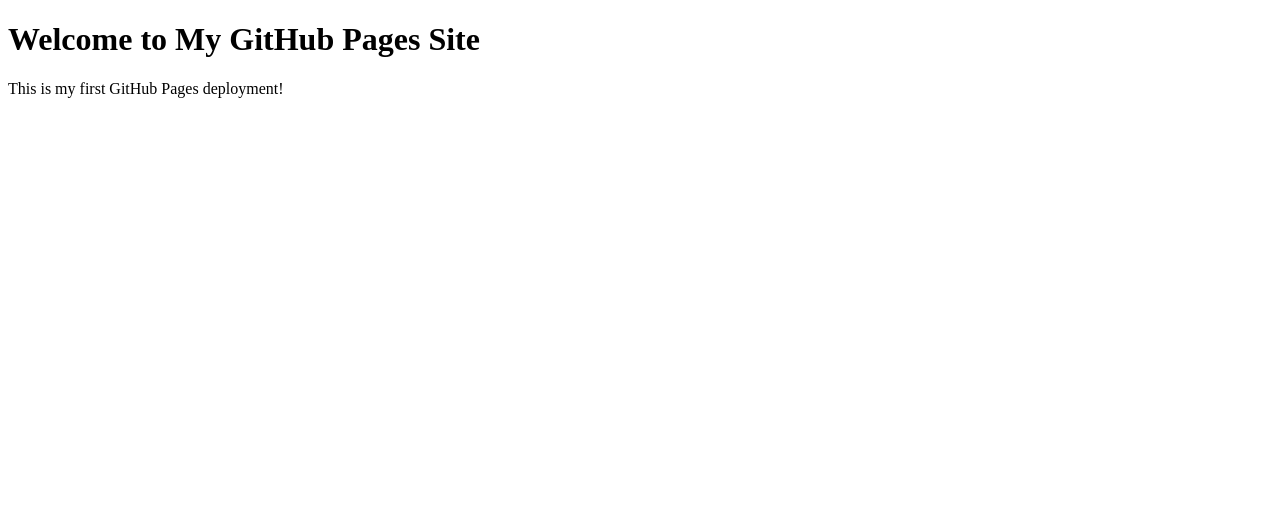
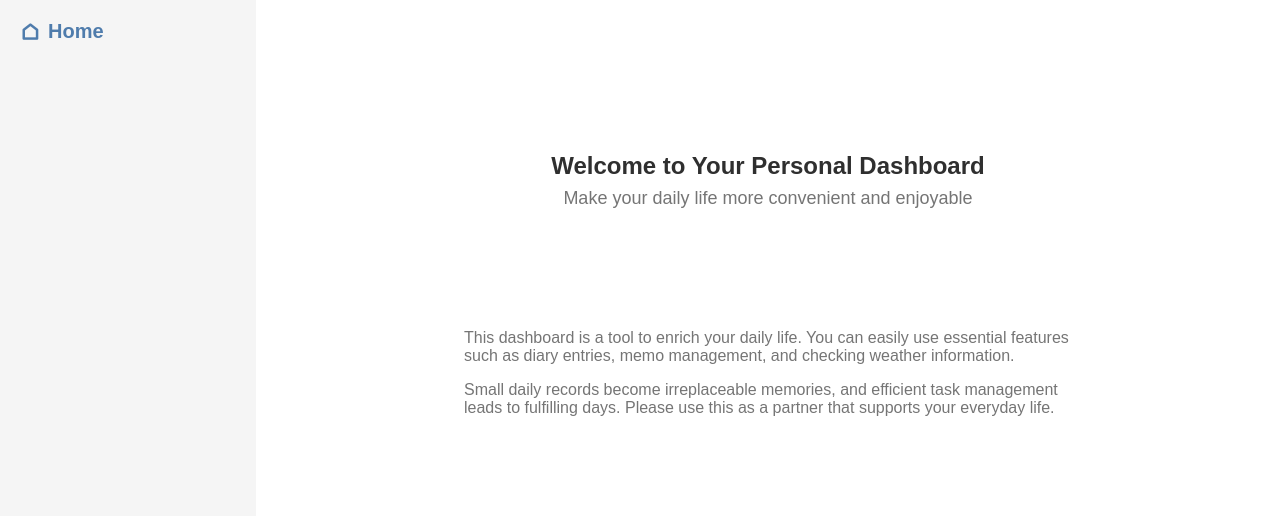
Before and after one commit to Ruan-Weld/my-first-web-app, a plain HTML site: page index.html in a window 1280 px wide. Drawn offline with nearby package versions, Linux system fonts and the light colour scheme.

Commit message:
Add files via upload

```diff
--- a/index.html
+++ b/index.html
@@ -1,12 +1,39 @@
 <!DOCTYPE html>
 <html lang="en">
-<head>
-    <meta charset="UTF-8">
-    <meta name="viewport" content="width=device-width, initial-scale=1.0">
-    <title>My GitHub Pages Site</title>
-</head>
-<body>
-    <h1>Welcome to My GitHub Pages Site</h1>
-    <p>This is my first GitHub Pages deployment!</p>
-</body>
+  <head>
+    <meta charset="UTF-8" />
+    <meta name="viewport" content="width=device-width, initial-scale=1.0" />
+    <title>Dashboard</title>
+    <link rel="stylesheet" href="style.css">
+    <link href="https://cdn.jsdelivr.net/npm/remixicon@4.5.0/fonts/remixicon.css" rel="stylesheet" />
+  </head>
+  <body>
+    <div class="dashboard-container">
+    <aside class="sidebar">
+      <div class="sidebar-header">
+        <a class="sidebar-home" href="#" data-tab="home">
+          <span class="ri-home-line"></span>
+            <span>Home</span>
+        </a>
+      </div>
+    </aside>
+    <main class="main-content">
+      <section class="content-section" id="home">
+        <header class="section-header">
+          <div class="profile-circle">
+            <span class="ri-user-smile-line"></span>
+          </div>
+          <h1 class="section-title">Welcome to Your Personal Dashboard</h1>
+          <p class="section-subtitle">Make your daily life more convenient and enjoyable</p>
+        </header>
+        <div class="section-body">
+          <div class="section-description">
+            <p>This dashboard is a tool to enrich your daily life. You can easily use essential features such as diary entries, memo management, and checking weather information.</p>
+            <p>Small daily records become irreplaceable memories, and efficient task management leads to fulfilling days. Please use this as a partner that supports your everyday life.</p>
+          </div>
+        </div>
+      </section>
+    </main>
+    </div>
+  </body>
 </html>
--- /dev/null
+++ b/style.css
@@ -0,0 +1,117 @@
+/* ブラウザで設定されているスタイルのリセット・共通設定 */
+/* 消さないでください */
+*,
+*::before,
+*::after {
+  box-sizing: border-box;
+}
+body,
+h1,
+h2,
+h3,
+p,
+ul,
+li,
+form,
+input,
+textarea,
+select,
+button {
+  margin: 0;
+  padding: 0;
+  font-family: sans-serif;
+}
+
+ul {
+  list-style: none;
+}
+
+.dashboard-container{
+ display: flex;
+ height: 100vh;
+}
+/* スタイルのリセット終了 */
+
+/* サイドバーとメインコンテンツを包むための要素のスタイルを書いてください */
+.sidebar{
+  width: 256px;
+  flex-shrink: 0;
+  background-color: #f5f5f5;
+  border-right: 1px #e0e0e0;
+  display: flex;
+  flex-direction: column;
+  height: 100%;
+}
+
+/* サイドバーに関連するスタイルを書いてください */
+.sidebar-header{
+  padding: 20px;
+  border-bottom: 1px #e0e0e0
+}
+
+.sidebar-home{
+  font-size: 1.25rem;
+  font-weight: 600;
+  color: #4f7cac;
+  display: flex;
+  align-items: center;
+  gap: 8px;
+  text-decoration: none;
+}
+/* メインコンテンツに関連するスタイルを書いてください */
+.main-content{
+  flex: 1;
+}
+
+.section-header{
+ background-color: white;
+ padding: 32px;
+ border-bottom:  1px #e0e0e0;
+ text-align: center;
+}
+
+.profile-circle{
+  width: 96px;
+  height: 96px;
+  border-radius: 50%;
+  display: flex;
+  justify-content: center;
+  align-items: center;
+  margin: 0 auto 24px ;
+
+}
+
+.profile-circle span{
+  font-size: 2.5rem;
+  color: white;
+}
+
+.section-title{
+  font-size: 1.5rem;
+  font-weight: 600;
+  color: #2f2f2f;
+  margin-bottom: 8px;
+}
+
+.section-subtitle{
+  font-size: 1.125rem;
+  color: #757575;
+  margin-bottom: 24px;
+}
+
+.section-description{
+  max-width: 672px;
+  margin: 0 auto;
+  padding: 32px;
+  color: #757575;
+  margin-bottom: 16px;
+
+}
+
+.section-description p{
+  margin-bottom: 16px;
+}
+
+.section-body{
+  padding: 32px;
+}
```
